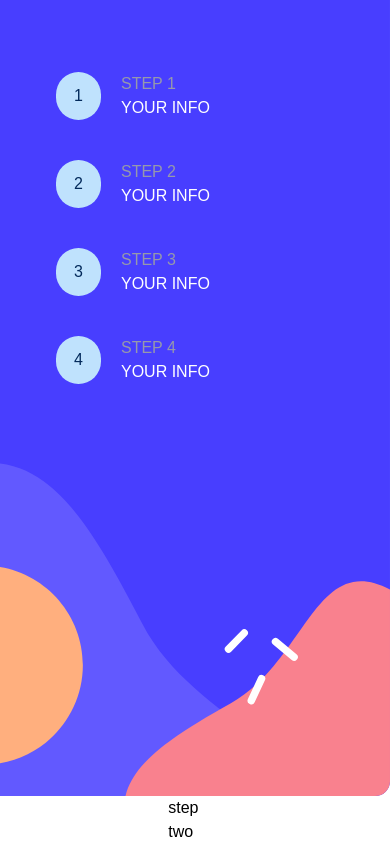
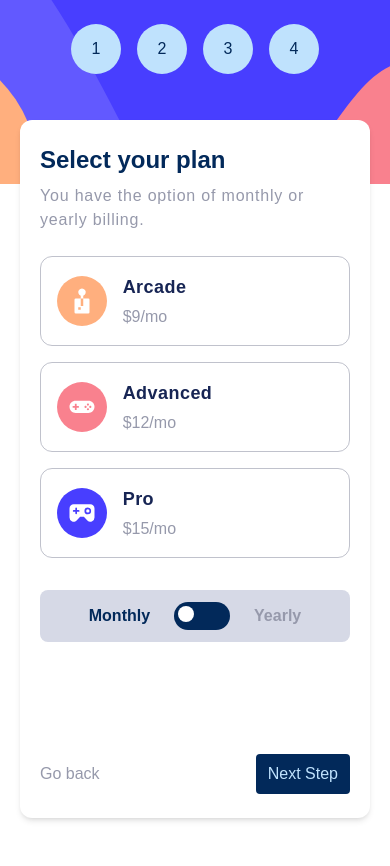
Before and after one commit to Wura-ola/multi_setup_form_page, a React (Vite) app: page / in a window 390 px wide. Both pictures are taken after typing "Sample", "name@example.com", "Sample" into the empty fields and a click on the button "Next Step". Before the commit the page ends 844 px from the top, so only its background shows below. Built offline with nearby package versions, Linux system fonts and the light colour scheme.

Commit message:
committed

```diff
--- a/src/App.css
+++ b/src/App.css
@@ -1,9 +1,32 @@
 .sidebar {
   background-image: url(./assets/images/bg-sidebar-desktop.svg);
-  /* background-repeat: no-repeat; */
   background-size: cover;
   background-position: 100% 100%;
   width: 100%;
-  /* background-color: red; */
-  height: 100%;
+  min-height: 100%;
+  /* border-radius: 16px; */
+  overflow: hidden;
 }
+
+@media screen and (max-width: 425px) {
+  .sidebar {
+    background-image: url(./assets/images/bg-sidebar-mobile.svg);
+    background-repeat: no-repeat;
+    background-size: cover;
+    background-position: top center;
+    width: 100%;
+    height: 240px;
+    display: flex;
+    justify-content: center;
+    align-items: flex-start;
+    /* border-radius: 0; */
+  }
+  .sidebarstep {
+    width: 100%;
+    display: flex;
+    justify-content: center;
+    align-items: center;
+    padding-top: 2rem;
+    gap: 0.9rem;
+  }
+}
--- a/src/App.jsx
+++ b/src/App.jsx
@@ -1,8 +1,7 @@
 import "./App.css";
 import StepOne from "./components/forms/step_one/index";
-
-import StepTwo from "./components/forms/step_two";
-import StepThree from "./components/forms/step_three";
+import StepTwo from "./components/forms/step_two/index";
+import StepThree from "./components/forms/step_three/index";
 import StepFour from "./components/forms/step_four";
 import Sidebar from "./components/Sidebar";
 import { useState } from "react";
@@ -10,24 +9,41 @@ import { useState } from "react";
 function App() {
   const [stepNumber, setStepNumber] = useState(1);
 
-  function updateStepNumber(step_number) {
-    return setStepNumber(step_number);
+  function updateStepNumber(step) {
+    return setStepNumber(step);
+  }
+  function previousStepNumber() {
+    if (stepNumber > 1) {
+      setStepNumber(stepNumber - 1);
+    }
   }
   return (
-    <div className="flex items-center  h-screen justify-center md:flex-row flex-col  overflow-y-scroll ">
-      <div className="  sidebar basis-[30%] ">
-        <Sidebar updateStepNumber={updateStepNumber} stepNumber={stepNumber} />
+    <div className="min-h-screen bg-[#f8f9ff] md:bg-transparent flex md:flex-row flex-col md:items-center md:justify-center md:p-6">
+      <div className="sidebar w-full md:w-auto md:basis-[30%] md:rounded-2xl overflow-hidden">
+        <Sidebar
+          className="md:rounded"
+          updateStepNumber={updateStepNumber}
+          stepNumber={stepNumber}
+        />
       </div>
-      <div className="md:basis-[70%] flex h-full items-center justify-center">
-        <div className=" md:w-[80%] mx-auto mt-[9] w-[90%]">
+      <div className="w-full md:basis-[70%] bg-white shadow-xl md:shadow-none  flex items-start md:items-center justify-center md:p-10 px-5 pb-12 -mt-14 md:mt-0 md:ml-6">
+        <div className="md:w-[80%] w-full mx-auto">
           {stepNumber === 1 ? (
             <StepOne updateStepNumber={updateStepNumber} />
           ) : stepNumber === 2 ? (
-            <StepTwo updateStepNumber={updateStepNumber} />
+            <StepTwo
+              stepNumber={stepNumber}
+              updateStepNumber={updateStepNumber}
+              previousStepNumber={previousStepNumber}
+            />
           ) : stepNumber === 3 ? (
-            <StepThree updateStepNumber={updateStepNumber} />
+            <StepThree
+              stepNumber={stepNumber}
+              updateStepNumber={updateStepNumber}
+              previousStepNumber={previousStepNumber}
+            />
           ) : (
-            <StepFour updateStepNumber={updateStepNumber} />
+            <StepFour previousStepNumber={previousStepNumber} />
           )}
         </div>
       </div>
--- a/src/components/Button.jsx
+++ b/src/components/Button.jsx
@@ -5,6 +5,7 @@ function Button(props) {
     <button
       className={props.className}
       type={props.type ? props.type : "button"}
+      {...props}
     >
       {props.text}
     </button>
--- /dev/null
+++ b/src/components/Card.jsx
@@ -0,0 +1,22 @@
+import React from "react";
+
+function Card({ src, alt, title, price, subtext }) {
+  return (
+    <div className="w-full">
+      <div className="flex md:block items-center gap-4 rounded-xl border border-coolGray/60 hover:border-PrimaryPurplishBlue hover:bg-PrimaryLightBlue/10 transition-colors px-4 py-4 md:px-5 md:py-6 w-full">
+        <img src={src} alt={alt} className="md:w-[30%] w-[18%]" />
+        <div className="flex flex-col gap-1">
+          <h1 className="text-blue-950 font-semibold text-lg md:text-xl tracking-wide">
+            {title}
+          </h1>
+          <p className="text-coolGray text-base">{price}</p>
+          {subtext ? (
+            <span className="text-PrimaryMarineBlue text-sm">{subtext}</span>
+          ) : null}
+        </div>
+      </div>
+    </div>
+  );
+}
+
+export default Card;
--- /dev/null
+++ b/src/components/Footer.jsx
@@ -0,0 +1,27 @@
+import React from "react";
+import Button from "../components/Button";
+
+function Footer({ stepNumber, updateStepNumber, previousStepNumber }) {
+  return (
+    <div className=" mt-28">
+      <div className="flex justify-between items-baseline">
+        <Button
+          className="  text-coolGray "
+          text="Go back"
+          type="submit"
+          onClick={previousStepNumber}
+          disabled={stepNumber === 1}
+        />
+        <Button
+          className=" bg-primaryMarineBlue text-PrimaryLightBlue  px-3 py-2 rounded"
+          text="Next Step"
+          type="submit"
+          onClick={() => updateStepNumber(stepNumber + 1)}
+          disabled={stepNumber === 4}
+        />
+      </div>
+    </div>
+  );
+}
+
+export default Footer;
--- a/src/components/Sidebar.jsx
+++ b/src/components/Sidebar.jsx
@@ -1,14 +1,43 @@
 import React from "react";
 import SidebarStep from "./SidebarStep";
+import SidebarMobile from "./SidebarMobile";
 
-function Sidebar() {
+function Sidebar(props) {
   return (
-    <div className=" flex h-screen ">
-      <div className="flex flex-col pt-20 pl-14 h-screen">
-        <SidebarStep value="1" heading="STEP 1" info=" YOUR INFO " />
-        <SidebarStep value="2" heading="STEP 2" info=" YOUR INFO " />
-        <SidebarStep value="3" heading="STEP 3" info=" YOUR INFO " />
-        <SidebarStep value="4" heading="STEP 4" info=" YOUR INFO " />
+    <div className="flex md:h-screen justify-center md:justify-start w-full">
+      <div className="hidden md:flex md:flex-col md:pt-20 md:pl-14 md:h-screen">
+        <SidebarStep
+          value="1"
+          heading="STEP 1"
+          info=" YOUR INFO "
+          updateStepNumber={props.updateStepNumber}
+        />
+
+        <SidebarStep
+          value="2"
+          heading="STEP 2"
+          info=" SELECT PLAN "
+          updateStepNumber={props.updateStepNumber}
+        />
+
+        <SidebarStep
+          value="3"
+          heading="STEP 3"
+          info=" ADD-ONS "
+          updateStepNumber={props.updateStepNumber}
+        />
+        <SidebarStep
+          value="4"
+          heading="STEP 4"
+          info=" SUMMARY "
+          updateStepNumber={props.updateStepNumber}
+        />
+      </div>
+      <div className="md:hidden sidebarstep flex gap-4 px-6 py-6">
+        <SidebarMobile value="1" updateStepNumber={props.updateStepNumber} />
+        <SidebarMobile value="2" updateStepNumber={props.updateStepNumber} />
+        <SidebarMobile value="3" updateStepNumber={props.updateStepNumber} />
+        <SidebarMobile value="4" updateStepNumber={props.updateStepNumber} />
       </div>
     </div>
   );
--- /dev/null
+++ b/src/components/SidebarMobile.jsx
@@ -0,0 +1,16 @@
+import React from "react";
+import Button from "./Button";
+
+function SidebarMobile({ value, updateStepNumber }) {
+  return (
+    <div className="siderBarMobile">
+      <Button
+        onClick={() => updateStepNumber(Number(value))}
+        className="rounded-full w-[50px] h-[50px] text-primaryMarineBlue bg-PrimaryLightBlue"
+        text={value}
+      />
+    </div>
+  );
+}
+
+export default SidebarMobile;
--- a/src/components/SidebarStep.jsx
+++ b/src/components/SidebarStep.jsx
@@ -3,17 +3,14 @@ import Button from "./Button";
 
 function SidebarStep(props) {
   return (
-    <div>
-      <div className="flex mt-10 gap-5">
+    <div className="hidden md:block">
+      <div className="flex md:mt-10 md:gap-5">
         <Button
-          onClick={() => {
-            console.log("button click");
-            return props.updateStepNumber(2);
-          }}
-          className=" rounded-full w-[45px]  text-primaryMarineBlue bg-PrimaryLightBlue"
+          onClick={() => props.updateStepNumber(Number(props.value))}
+          className="rounded-full w-[45px] text-primaryMarineBlue bg-PrimaryLightBlue"
           text={props.value}
         />
-        <div>
+        <div className="block">
           <h2 className="text-coolGray">{props.heading}</h2>
           <h3 className=" text-white">{props.info}</h3>
         </div>
--- a/src/components/forms/step_four/index.jsx
+++ b/src/components/forms/step_four/index.jsx
@@ -1,7 +1,14 @@
 import React from "react";
 
 function StepFour() {
-  return <div>StepFour</div>;
+  return (
+    <div>
+      <div>
+        <button onClick={() => props.updateStepNumber(4)}>Go forward 4</button>
+        <button onClick={() => props.previousStepNumber(3)}>Go back 3 </button>
+      </div>
+    </div>
+  );
 }
 
 export default StepFour;
--- a/src/components/forms/step_three/index.jsx
+++ b/src/components/forms/step_three/index.jsx
@@ -1,7 +1,17 @@
 import React from "react";
+import Footer from "../../Footer";
 
-function StepThree() {
-  return <div>Step hfdttygukl,</div>;
+function StepThree({ stepNumber, updateStepNumber, previousStepNumber }) {
+  return (
+    <div>
+      {/* TODO: add add-ons content */}
+      <Footer
+        stepNumber={stepNumber}
+        updateStepNumber={updateStepNumber}
+        previousStepNumber={previousStepNumber}
+      />
+    </div>
+  );
 }
 
 export default StepThree;
--- a/src/components/forms/step_two/index.jsx
+++ b/src/components/forms/step_two/index.jsx
@@ -1,7 +1,89 @@
-import React from "react";
+import React, { useState } from "react";
+import Card from "../../Card";
+import arcade from "../../../assets/images/icon-arcade.svg";
+import advanced from "../../../assets/images/icon-advanced.svg";
+import pro from "../../../assets/images/icon-pro.svg";
+import Footer from "../../Footer";
 
-function StepTwo() {
-  return <div>step two</div>;
+function StepTwo({ stepNumber, updateStepNumber, previousStepNumber }) {
+  const [billingCycle, setBillingCycle] = useState("monthly");
+
+  const plans = [
+    {
+      id: "arcade",
+      name: "Arcade",
+      icon: arcade,
+      monthly: "$9/mo",
+      yearly: "$90/yr",
+    },
+    {
+      id: "advanced",
+      name: "Advanced",
+      icon: advanced,
+      monthly: "$12/mo",
+      yearly: "$120/yr",
+    },
+    { id: "pro", name: "Pro", icon: pro, monthly: "$15/mo", yearly: "$150/yr" },
+  ];
+
+  const isYearly = billingCycle === "yearly";
+
+  return (
+    <div className="bg-white md:bg-transparent rounded-xl md:rounded-none shadow-md md:shadow-none px-5 py-6 md:px-0 md:py-0 -mt-16 md:mt-0">
+      <h1 className="text-primaryMarineBlue font-semibold text-2xl md:text-3xl mb-2">
+        Select your plan
+      </h1>
+      <p className="text-coolGray tracking-wider leading-6">
+        You have the option of monthly or yearly billing.
+      </p>
+      <div className="grid grid-cols-1 md:grid-cols-3 gap-4 md:gap-6 mt-6 md:mt-10">
+        {plans.map((plan) => (
+          <Card
+            key={plan.id}
+            src={plan.icon}
+            alt={`${plan.name} plan`}
+            title={plan.name}
+            price={isYearly ? plan.yearly : plan.monthly}
+            subtext={isYearly ? "2 months free" : ""}
+          />
+        ))}
+      </div>
+      <div className="my-8 md:my-10 rounded-lg bg-lightGray py-3 flex items-center justify-center gap-6">
+        <span
+          className={`font-bold ${
+            !isYearly ? "text-primaryMarineBlue" : "text-coolGray"
+          }`}
+        >
+          Monthly
+        </span>
+        <button
+          type="button"
+          role="switch"
+          aria-checked={isYearly}
+          onClick={() => setBillingCycle(isYearly ? "monthly" : "yearly")}
+          className="relative h-7 w-14 rounded-full bg-primaryMarineBlue transition-colors"
+        >
+          <span
+            className={`absolute top-1 left-1 h-4 w-4 rounded-full bg-white transition-transform ${
+              isYearly ? "translate-x-7" : "translate-x-0"
+            }`}
+          />
+        </button>
+        <span
+          className={`font-bold ${
+            isYearly ? "text-primaryMarineBlue" : "text-coolGray"
+          }`}
+        >
+          Yearly
+        </span>
+      </div>
+      <Footer
+        stepNumber={stepNumber}
+        updateStepNumber={updateStepNumber}
+        previousStepNumber={previousStepNumber}
+      />
+    </div>
+  );
 }
 
 export default StepTwo;
```
Also changed, not shown: src/assets/images/switch-on.png (added), src/assets/switch-on.png (added).
